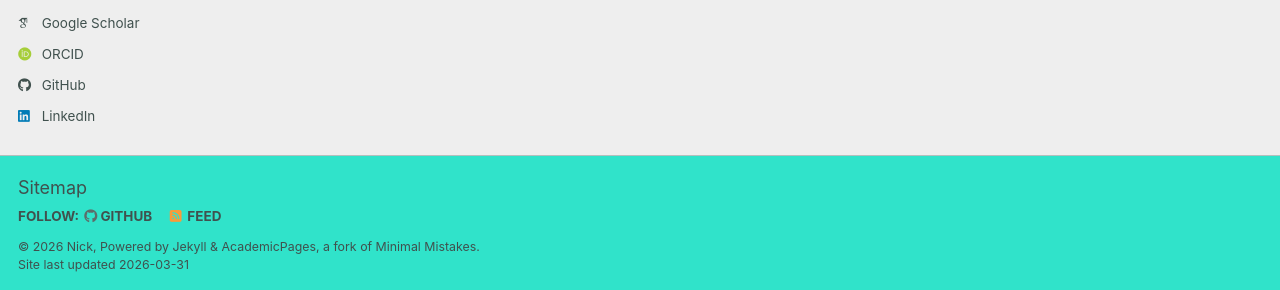
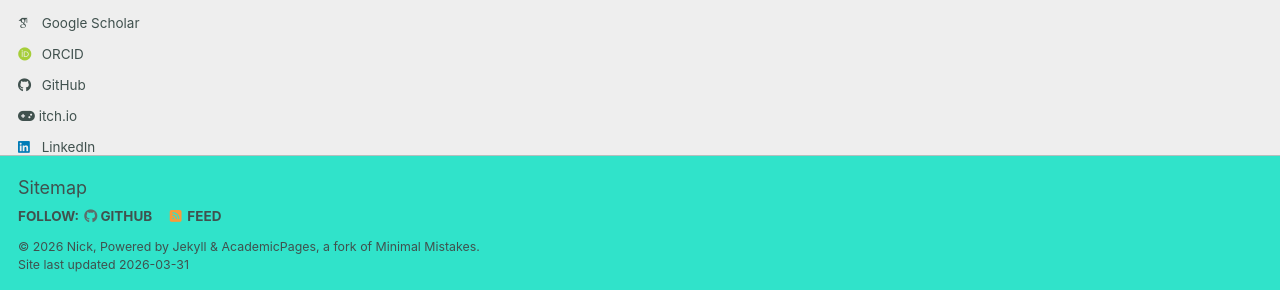
Before and after one commit to Teschnick/teschnick.github.io, a Jekyll site: the page built from _pages/about.md, in a window 1280 px wide. Shown: the part 607-897 px from the top of the page. Built offline with Jekyll 4.4.1, drawn with Linux system fonts in a browser that asks for light colours; some web fonts are replaced; a script bundle is joined from its source files by our own code; library files that are not in the unit come from our copies.

Commit message:
Update1.2

```diff
--- a/_config.yml
+++ b/_config.yml
@@ -54,10 +54,7 @@ author:
   github           : "Teschnick"
   kaggle           : # Username
   stackoverflow    : # User number or user number and name (i.e., use "1" or "1/jeff-atwood")
-  links:
-    - label: "itch.io"
-      icon: "fas fa-gamepad"
-      url: "https://teschnick.itch.io"
+  itchio           : "teschnick"
 
   # Social media
   artstation       : # Username
--- a/_includes/author-profile.html
+++ b/_includes/author-profile.html
@@ -94,6 +94,13 @@
       {% if author.stackoverflow %}
         <li><a href="https://www.stackoverflow.com/users/{{ author.stackoverflow }}"><i class="fab fa-fw fa-stack-overflow icon-pad-right" aria-hidden="true"></i>Stackoverflow</a></li>
       {% endif %}
+      {% if author.itchio %}
+        <li>
+          <a href="https://{{ author.stackoverflow }}.itch.io">
+            <i class="fas fa-gamepad"></i> itch.io
+          </a>
+        </li>
+      {% endif %}
 
       <!-- Font Awesome icons / Social media -->
       {% if author.artstation %}
```
